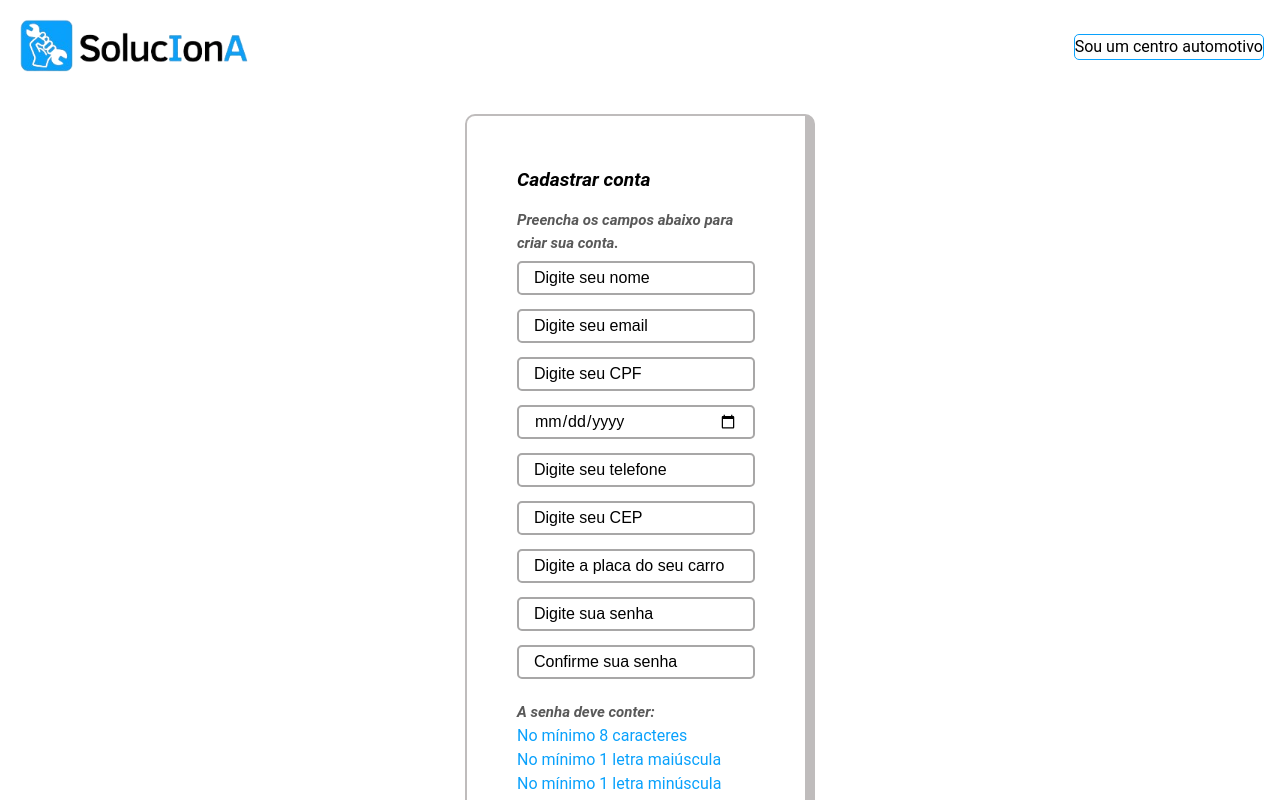
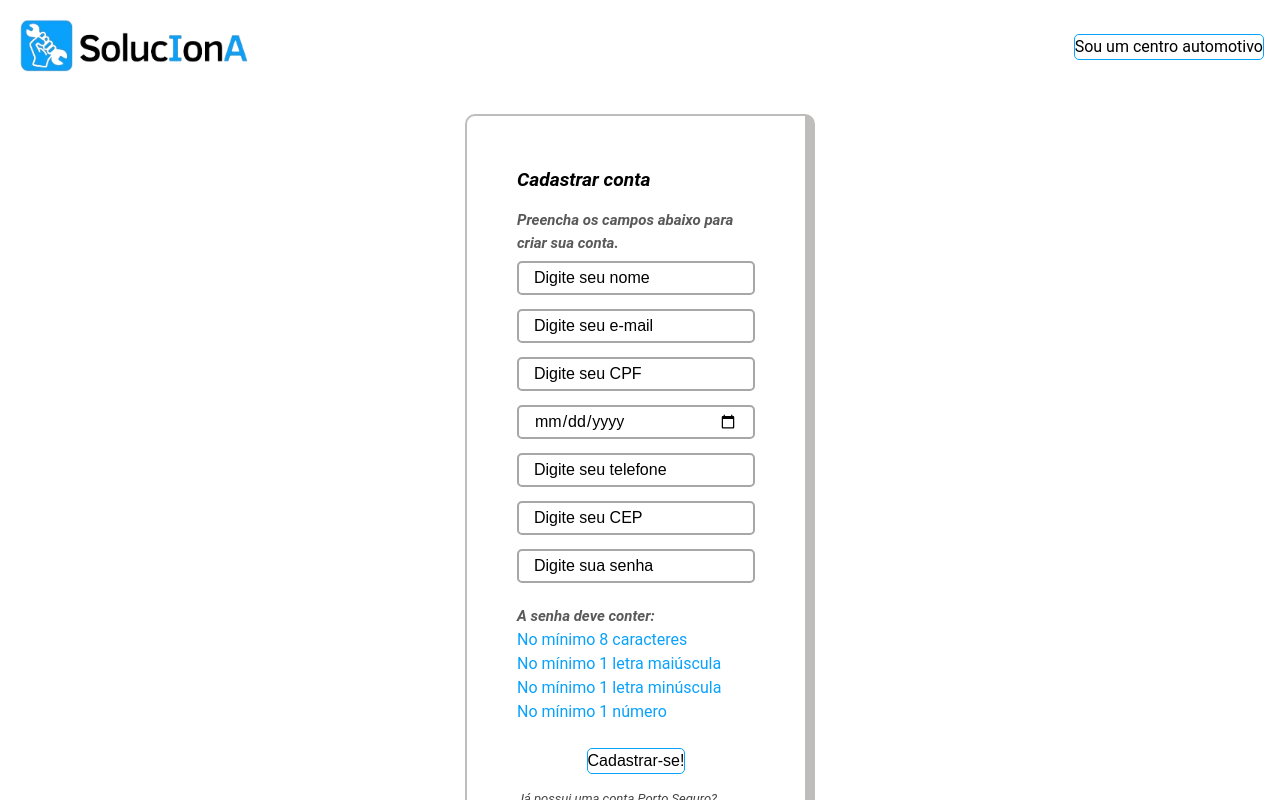
Before and after one commit to CmarxS/Challenge-Front-4, a Next.js app: page /site/cadastro in a window 1280 px wide. Shown: the top 800 px of the page. Built offline with nearby package versions, Linux system fonts and the light colour scheme.

Commit message:
implementando a base para a API

```diff
--- a/src/app/site/cadastro/page.tsx
+++ b/src/app/site/cadastro/page.tsx
@@ -1,20 +1,74 @@
+'use client'
 import Input from "@/components/input/input";
 import Formulario from "../../../components/formulario/formulario";
 import './cadastro.scss';
+import { Usuario } from "@/app/types/types";
+import { useState } from "react";
+import { useRouter } from "next/navigation";
 
 const Cadastro = () => {
+
+    const navigation = useRouter();
+
+    const [usuario, setUsuario] = useState<Usuario>({
+        nome: "",
+        email: "",
+        CPF: "",
+        data: "",
+        telefone: "",
+        CEP: "",
+        senha: ""
+    });
+
+    const handleChange = (evento: React.ChangeEvent<HTMLInputElement>) => {
+        const { name, value } = evento.target;
+        setUsuario({
+            ...usuario,
+            [name]: value
+        });
+    };
+
+    const handleSubmit = async (evento: React.FormEvent<HTMLFormElement>) => {
+        evento.preventDefault();
+        try {
+            const response = await fetch('api que virá de java', {
+                method: 'POST',
+                headers: {
+                    'Content-Type': 'application/json'
+                },
+                body: JSON.stringify(usuario)
+            });
+
+            if (response.ok) {
+                alert('Usuário cadastrado com sucesso!');
+                setUsuario({
+                    nome: "",
+                    email: "",
+                    CPF: "",
+                    data: "",
+                    telefone: "",
+                    CEP: "",
+                    senha: ""
+                });
+                navigation.push('/site/inicial');
+            }
+
+        } catch (error) {
+            console.error("Erro: " + error);
+        }
+    }
+
     return (
         <div>
-            <Formulario h2="Cadastrar conta" h4="Preencha os campos abaixo para criar sua conta." h5="Já possui uma conta Porto Seguro?" link="Acesse agora mesmo :)" botao="Cadastrar-se!" enderecoLink="/site/login">
-                <Input type="text" name="nome" placeholder="Digite seu nome" />
-                <Input type="email" name="email" placeholder="Digite seu email" pattern="[a-z0-9._%+-]+@[a-z0-9.-]+\.[a-z]{2,}$" />
-                <Input type="text" name="CPF" placeholder="Digite seu CPF" pattern="\d{3}\.\d{3}\.\d{3}-\d{2}|\d{11}" />
-                <Input type="date" name="data" placeholder="" />
-                <Input type="text" name="telefone" placeholder="Digite seu telefone" pattern="\(\d{2}\) \d{5}-\d{4}" />
-                <Input type="text" name="CEP" placeholder="Digite seu CEP" pattern="\d{5}-\d{3}|\d{8}" />
-                <Input type="text" name="placa" placeholder="Digite a placa do seu carro" pattern="([A-Z]{3}-\d{4}|[A-Z]{3}\d[A-Z]\d{2})" />
-                <Input type="password" name="password" placeholder="Digite sua senha" pattern="(?=.*\d)(?=.*[a-z])(?=.*[A-Z]).{8,}" />
-                <Input type="password" name="password" placeholder="Confirme sua senha" pattern="(?=.*\d)(?=.*[a-z])(?=.*[A-Z]).{8,}" />
+            <Formulario h2="Cadastrar conta" h4="Preencha os campos abaixo para criar sua conta." h5="Já possui uma conta Porto Seguro?" link="Acesse agora mesmo :)" botao="Cadastrar-se!" enderecoLink="/site/login" onSubmit={handleSubmit}>
+                <Input type="text" name="nome" placeholder="Digite seu nome" value={usuario.nome} onChange={handleChange} />
+                <Input type="email" name="email" placeholder="Digite seu e-mail" value={usuario.email} onChange={handleChange} pattern="[a-z0-9._%+-]+@[a-z0-9.-]+\.[a-z]{2,}$"/>
+                <Input type="text" name="CPF" placeholder="Digite seu CPF" value={usuario.CPF} onChange={handleChange} pattern="\d{3}\.\d{3}\.\d{3}-\d{2}|\d{11}"/>
+                <Input type="date" name="data" placeholder="Digite sua data de nascimento" value={usuario.data} onChange={handleChange} />
+                <Input type="text" name="telefone" placeholder="Digite seu telefone" value={usuario.telefone} onChange={handleChange} pattern="\(\d{2}\) \d{5}-\d{4}" />
+                <Input type="text" name="CEP" placeholder="Digite seu CEP" value={usuario.CEP} onChange={handleChange} pattern="\d{5}-\d{3}|\d{8}" />
+                <Input type="password" name="senha" placeholder="Digite sua senha" value={usuario.senha} onChange={handleChange} pattern="(?=.*\d)(?=.*[a-z])(?=.*[A-Z]).{8,}" />
+
                 <h4>A senha deve conter:</h4>
                 <ul className="requisitos">
                     <li>No mínimo 8 caracteres</li>
--- a/src/app/site/cadastroCentroAutomotivo/page.tsx
+++ b/src/app/site/cadastroCentroAutomotivo/page.tsx
@@ -1,15 +1,67 @@
+'use client'
+import { CentroAutomotivo } from "@/app/types/types";
 import Formulario from "../../../components/formulario/formulario";
 import Input from "../../../components/input/input";
+import { useState } from "react";
+import { useRouter } from "next/navigation";
 
 const CadastroCA = () => {
+
+    const navigation = useRouter();
+
+    const [centroAutomotivo, setCentroAutomotivo] = useState<CentroAutomotivo>({
+        nome: "",
+        email: "",
+        CNPJ: "",
+        telefone: "",
+        CEP: ""
+    }
+    );
+
+    const handleChange = (evento: React.ChangeEvent<HTMLInputElement>) => {
+        const { name, value } = evento.target;
+        setCentroAutomotivo({
+            ...centroAutomotivo,
+            [name]: value
+        });
+    }
+
+    const handleSubmit = async (evento: React.FormEvent<HTMLFormElement>) => {
+        evento.preventDefault();
+        try {
+            const response = await fetch('api que virá de java', {
+                method: 'POST',
+                headers: {
+                    'Content-Type': 'application/json'
+                },
+                body: JSON.stringify(centroAutomotivo)
+            });
+
+            if (response.ok) {
+                alert('Centro Automotivo cadastrado com sucesso!');
+                setCentroAutomotivo({
+                    nome: "",
+                    email: "",
+                    CNPJ: "",
+                    telefone: "",
+                    CEP: ""
+                });
+                navigation.push('/site/inicial');
+            }
+
+        } catch (error) {
+            console.error("Erro: " + error);
+        }
+    }
+
     return (
         <div>
-            <Formulario h2="Cadastrar centro automotivo" h4="Preencha os campos abaixo para criar conta." h5="Já possui uma conta Porto Seguro?" link="Acesse agora mesmo :)" botao="Cadastrar-se!" enderecoLink="/site/login">
-                <Input type="text" name="nome" placeholder="Digite o nome da sua oficina" />
-                <Input type="email" name="email" placeholder="Digite seu email" pattern="[a-z0-9._%+-]+@[a-z0-9.-]+\.[a-z]{2,}$" />
-                <Input type="text" name="CNPJ" placeholder="Digite o CNPJ" pattern="\d{2}\.\d{3}\.\d{3}\/\d{4}-\d{2}|\d{14}" />
-                <Input type="text" name="telefone" placeholder="Digite seu telefone" pattern="\(\d{2}\) \d{5}-\d{4}" />
-                <Input type="text" name="CEP" placeholder="Digite seu CEP" pattern="\d{5}-\d{3}|\d{8}" />
+            <Formulario h2="Cadastrar centro automotivo" h4="Preencha os campos abaixo para criar conta." h5="Já possui uma conta Porto Seguro?" link="Acesse agora mesmo :)" botao="Cadastrar-se!" enderecoLink="/site/login" onSubmit={handleSubmit}>
+                <Input type="text" name="nome" placeholder="Digite o nome da sua oficina" value={centroAutomotivo.nome} onChange={handleChange}/>
+                <Input type="email" name="email" placeholder="Digite o email da sua oficina" value={centroAutomotivo.email} onChange={handleChange} pattern="[a-z0-9._%+-]+@[a-z0-9.-]+\.[a-z]{2,}$"/>
+                <Input type="text" name="CNPJ" placeholder="Digite o CNPJ" pattern="\d{2}\.\d{3}\.\d{3}\/\d{4}-\d{2}|\d{14}" value={centroAutomotivo.CNPJ} onChange={handleChange}/>
+                <Input type="text" name="telefone" placeholder="Digite seu telefone" pattern="\(\d{2}\) \d{5}-\d{4}" value={centroAutomotivo.telefone} onChange={handleChange}/>
+                <Input type="text" name="CEP" placeholder="Digite seu CEP" pattern="\d{5}-\d{3}|\d{8}" value={centroAutomotivo.CEP} onChange={handleChange}/>
             </Formulario>
         </div>
     );
--- a/src/app/site/cadastroVeiculo/page.tsx
+++ b/src/app/site/cadastroVeiculo/page.tsx
@@ -1,14 +1,74 @@
+'use client'
+import { useState } from "react";
 import Formulario from "../../../components/formulario/formulario";
 import Input from "../../../components/input/input";
+import { CarrosInfo } from "@/app/types/types";
+import { useRouter } from "next/navigation";
 
 const CadastroVeiculo = () => {
+
+    const [carro, setCarro] = useState<CarrosInfo>({
+        placa: "",
+        modelo: "",
+        marca: "",
+        ano: ""
+    });
+
+    const navigation = useRouter();
+
+    const handleChange = (evento: React.ChangeEvent<HTMLInputElement>) => {
+        const { name, value } = evento.target;
+        setCarro({
+            ...carro,
+            [name]: value
+        });
+    };
+
+    const handleSubmit = async (evento: React.FormEvent<HTMLFormElement>) => {
+        evento.preventDefault();
+        try {
+            const response = await fetch('api que virá de java', {
+                method: 'POST',
+                headers: {
+                    'Content-Type': 'application/json'
+                },
+                body: JSON.stringify(carro)
+            });
+
+            if (response.ok) {
+                alert('Veículo cadastrado com sucesso!');
+                setCarro({
+                    placa: "",
+                    modelo: "",
+                    marca: "",
+                    ano: ""
+                });
+                navigation.push('/site/inicial');
+            }
+
+        } catch (error) {
+            console.error("Erro: " + error);
+
+        }
+    }
+
     return (
         <div>
-            <Formulario h2="Cadastrar veículo" h4="Preencha o campo abaixo para adicionar o seu veículo." h5="Não deseja cadastrar outro veículo?" link="Volte para página inicial aqui :)" botao="Cadastrar!" enderecoLink="/site/inicial"><br />
-                <Input type="text" name="placa" placeholder="Digite a placa do seu carro" pattern="([A-Z]{3}-\d{4}|[A-Z]{3}\d[A-Z]\d{2})" />
+            <Formulario h2="Cadastrar veículo" h4="Preencha o campo abaixo para adicionar o seu veículo." h5="Não deseja cadastrar outro veículo?" link="Volte para página inicial aqui :)" botao="Cadastrar!" enderecoLink="/site/inicial" onSubmit={handleSubmit}><br />
+                <Input
+                    type="text"
+                    name="placa"
+                    placeholder="Digite a placa do seu carro"
+                    pattern="([A-Z]{3}-\d{4}|[A-Z]{3}\d[A-Z]\d{2})"
+                    onChange={(evento) => handleChange(evento)}
+                    value={carro.placa}
+                />
                 <ul className="requisitos">
                     <li>ABC-1234 ou ABC1D2E</li>
                 </ul>
+                <Input type="text" name="modelo" placeholder="Digite o modelo do seu carro" onChange={(evento) => handleChange(evento)} value={carro.modelo} />
+                <Input type="text" name="marca" placeholder="Digite a marca do seu carro" onChange={(evento) => handleChange(evento)} value={carro.marca} />
+                <Input type="text" name="ano" placeholder="Digite o ano do seu carro" pattern="\d{4}" onChange={(evento) => handleChange(evento)} value={carro.ano} />
             </Formulario>
         </div>
     )
--- a/src/app/site/oficinasProximas/page.tsx
+++ b/src/app/site/oficinasProximas/page.tsx
@@ -3,7 +3,7 @@ import "./oficinasProximas.scss";
 import CardOf from "../../../components/cardOficina/cardOf";
 import { useState } from "react";
 import Input from "@/components/input/input";
-import { Oficina } from "@/app/types/oficina";
+import { Oficina } from "@/app/types/types";
 
 const Oficinas = () => {
     const [habilitado, setHabilitado] = useState<string>('');
--- a/src/app/types/oficina.ts
+++ /dev/null
@@ -1,5 +0,0 @@
-export type Oficina = {
-    nome: string;
-    localizacao: string;
-    maps: string;
-}
--- /dev/null
+++ b/src/app/types/types.ts
@@ -0,0 +1,30 @@
+export type Oficina = {
+    nome: string;
+    localizacao: string;
+    maps: string;
+}
+
+export type CarrosInfo = {
+    placa: string;
+    marca: string;
+    modelo: string;
+    ano: string;
+}
+
+export type Usuario = {
+    nome: string;
+    email: string;
+    CPF: string;
+    data: string;
+    telefone: string;
+    CEP: string;
+    senha: string;
+}
+
+export type CentroAutomotivo = {
+    nome: string;
+    email: string;
+    CNPJ: string;
+    telefone: string;
+    CEP: string;
+}
--- a/src/components/cards/cards.scss
+++ b/src/components/cards/cards.scss
@@ -45,7 +45,7 @@
         margin-top: 4%;
 
         img {
-            width: 15%;
+            width: 13%;
             height: auto;
         }
 
--- a/src/components/formulario/formulario.tsx
+++ b/src/components/formulario/formulario.tsx
@@ -12,18 +12,19 @@ interface FormularioProps extends PropsWithChildren {
     link: string;
     botao: string;
     enderecoLink: string;
+    onSubmit?: (event: React.FormEvent<HTMLFormElement>) => Promise<void>;
 }
 
-const Formulario = ({ h2, h4, h5, link, botao, enderecoLink, children }: FormularioProps) => {
+const handleSubmitBase = async (event: React.FormEvent): Promise<void> => {
+    event.preventDefault();
     const router = useRouter();
+    router.push('/site/inicial');
+};
 
-    const handleSubmit = (event: React.FormEvent) => {
-        event.preventDefault();
-        router.push('/site/inicial');
-    };
+const Formulario = ({ h2, h4, h5, link, botao, enderecoLink, children, onSubmit = handleSubmitBase }: FormularioProps) => {
     return (
         <div className="container-formulario">
-            <form onSubmit={handleSubmit}>
+            <form onSubmit={onSubmit}>
                 <h2>{h2}</h2>
                 <h4>{h4}</h4>
                 {children}
--- a/src/components/input/input.tsx
+++ b/src/components/input/input.tsx
@@ -5,11 +5,13 @@ interface InputProps {
     name: string;
     placeholder: string;
     pattern?: string;
+    value?: string | number;
+    onChange?: (event: React.ChangeEvent<HTMLInputElement>) => void;
 }
 
-const Input = ({type, name, placeholder, pattern }: InputProps) => {
+const Input = ({type, name, placeholder, pattern, value, onChange }: InputProps) => {
     return (
-            <input type={type} name={name} placeholder={placeholder} required pattern={pattern} />
+            <input type={type} name={name} placeholder={placeholder} required pattern={pattern} value={value} onChange={onChange} />
     );
 }
 
```
Also changed, not shown: src/app/site/infosCarro/infosCarro.scss (+17 -11 lines), src/app/site/infosCarro/page.tsx (+9 -39 lines), 1 other file (tests, documents, lock files or other folders).
